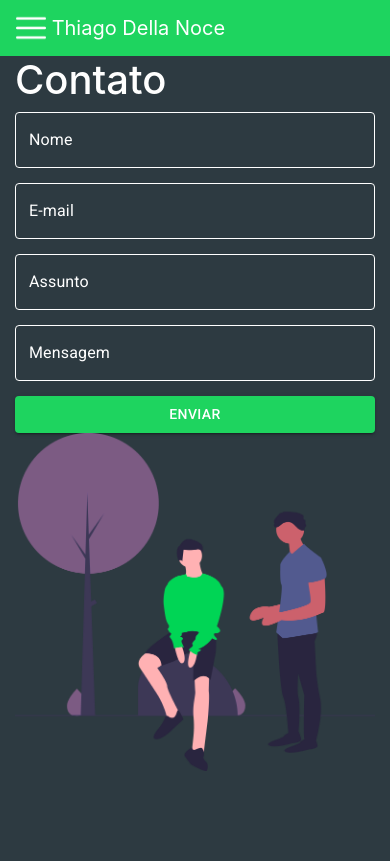
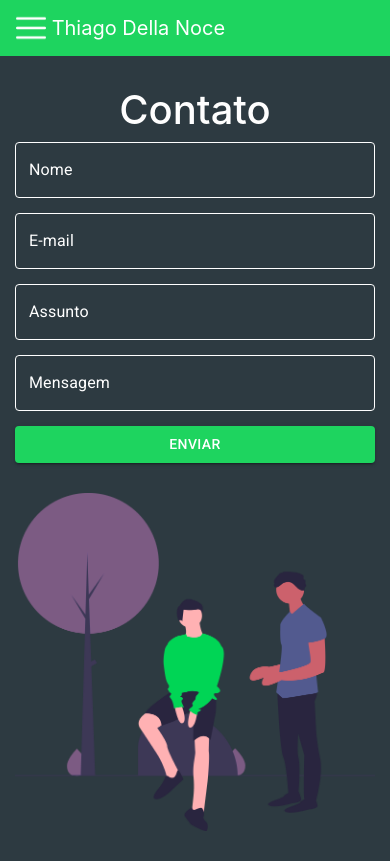
Before and after one commit to ThiagoDellaNoce/Portfolio, a React (Create React App) app: page /contato in a window 390 px wide. Built offline with nearby package versions, Linux system fonts and the light colour scheme.

Commit message:
implementado tela Contato

```diff
--- a/src/pages/Contato/index.js
+++ b/src/pages/Contato/index.js
@@ -16,7 +16,7 @@ export default function Contato() {
       <Row className="row">
         <Col className="content" md={1}></Col>
         <Col md={4}>
-          <h1>Contato</h1>
+          <h1 className="title">Contato</h1>
 
           <form>
             <TextField className="text" label="Nome" variant="outlined" />
--- a/src/pages/Contato/styles.css
+++ b/src/pages/Contato/styles.css
@@ -28,3 +28,10 @@ input {
 Button {
   width: 100%;
 }
+
+/* mobile */
+@media screen and (max-width: 600px) {
+  .ComunicacaoImg {
+    padding: 30px 0px 30px 0px;
+  }
+}
```
